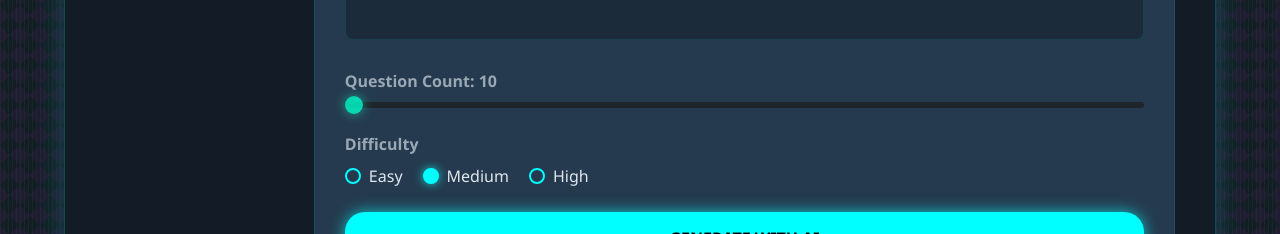
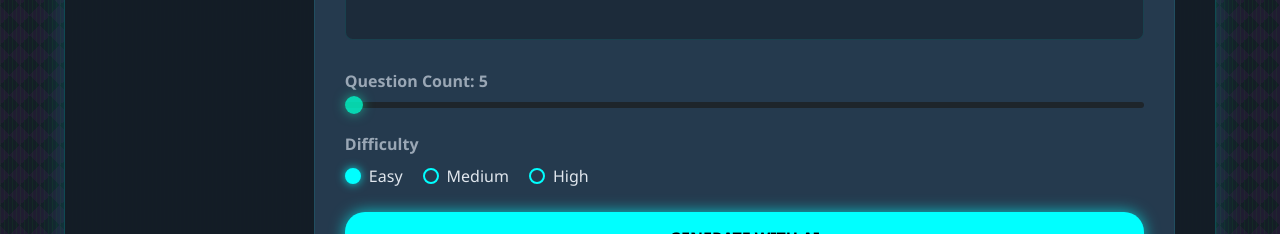
Before and after one commit to konradc67/AI-Quiz-Generator-Platform, a React (Vite) app: page / in a window 1280 px wide. Shown: the part 305-539 px from the top of the page. Built offline with nearby package versions, Linux system fonts and the light colour scheme.

Commit message:
fix: adjusting the range-container slider range for the AI model limitations

```diff
--- a/src/components/layout/CreateQuiz.jsx
+++ b/src/components/layout/CreateQuiz.jsx
@@ -3,8 +3,8 @@ import { toast } from 'react-toastify';
 
 export default function CreateQuiz(){
     const [prompt, setPrompt] = useState('');
-    const [questionCount, setQuestionCount] = useState(10);
-    const [difficulty, setDifficulty] = useState('medium');
+    const [questionCount, setQuestionCount] = useState(5);
+    const [difficulty, setDifficulty] = useState('easy');
 
     const [isLoading, setIsLoading] = useState(false);
     const [quizResults, setQuizResults] = useState(null);
@@ -68,8 +68,8 @@ export default function CreateQuiz(){
                     <div className="range-container">
                         <input
                             type="range"
-                            min="10"
-                            max="50"
+                            min="5"
+                            max="30"
                             value={questionCount}
                             onChange={(e) => setQuestionCount(e.target.value)}
                             disabled={isLoading}
```
